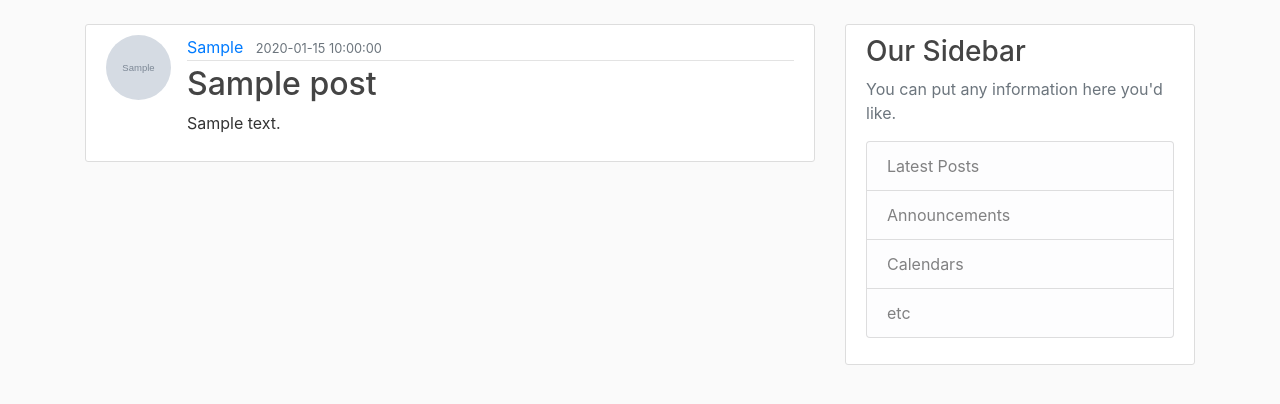
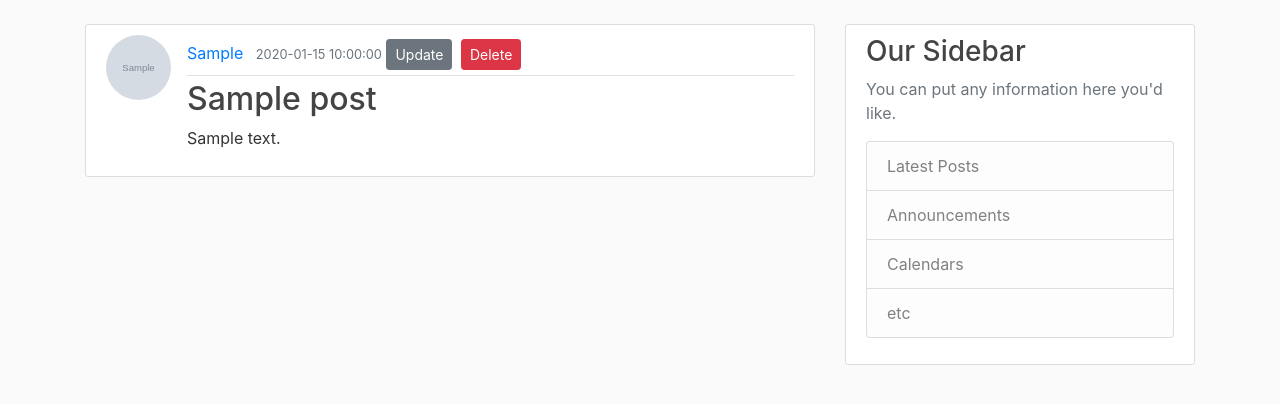
Before and after one commit to mikhailyemets/flask-blog, a Flask app: page /post/1 in a window 1280 px wide. Shown: the part 56-460 px from the top of the page. Run offline with Flask 3, Linux system fonts and the light colour scheme; a user stored in the database is signed in; tables that the repository leaves empty hold one stand-in row (values such as "Sample post"); grey boxes marked "Sample" are stand-in pictures; some libraries are stand-ins or nearby versions.

Commit message:
add delete button / functionality

```diff
--- a/flaskblog/routes.py
+++ b/flaskblog/routes.py
@@ -125,7 +125,8 @@ def new_post():
         'create_post.html',
         title='New post',
         form=form,
-        legend="New post"
+        legend="New post",
+        submit="Post"
     )
 
 @app.route("/post/<int:post_id>")
@@ -161,5 +162,17 @@ def update_post(post_id: int):
         "create_post.html",
         title="Update post",
         form=form,
-        legend="Update post"
+        legend="Update post",
+        submit="Update"
     )
+
+@app.route("/post/<int:post_id>/delete", methods=["POST"])
+@login_required
+def delete_post(post_id: int):
+    post = Post.query.get_or_404(post_id)
+    if post.user_id != current_user.id:
+        abort(403)
+    db.session.delete(post)
+    db.session.commit()
+    flash("Post has been deleted!", "success")
+    return redirect(url_for("home"))
--- a/flaskblog/templates/create_post.html
+++ b/flaskblog/templates/create_post.html
@@ -34,7 +34,7 @@
         </div>
       </fieldset>
       <div class="form-group">
-        {{ form.submit(class="btn btn-outline-info")}}
+        <button type="submit" class="btn btn-outline-info">{{ submit }}</button>
       </div>
     </form>
   </div>
--- a/flaskblog/templates/post.html
+++ b/flaskblog/templates/post.html
@@ -6,9 +6,34 @@
       <div class="article-metadata">
         <a class="mr-2" href="#">{{ post.author.username|capitalize }}</a>
         <small class="text-muted">{{ post.date_posted.strftime('%Y-%m-%d %H:%M:%S') }}</small>
+        {% if post.author == current_user %}
+          <a class="btn btn-secondary btn-sm mt-1 mb-1" href="{{ url_for('update_post', post_id=post.id) }}">Update</a>
+          <button type="button" class="btn btn-danger btn-sm m-1" data-toggle="modal" data-target="#deleteModalCenter">Delete</button>
+        {% endif %}
       </div>
       <h2 class="article-title">{{ post.title }}</h2>
       <p class="article-content">{{ post.content }}</p>
     </div>
   </article>
+  <div class="modal fade" id="deleteModalCenter" tabindex="-1" role="dialog" aria-labelledby="deleteModalCenterTitle" aria-hidden="true">
+    <div class="modal-dialog modal-dialog-centered" role="document">
+      <div class="modal-content">
+        <div class="modal-header">
+          <h5 class="modal-title" id="deleteModalLongTitle">Delete post? </h5>
+          <button type="button" class="close" data-dismiss="modal" aria-label="Close">
+            <span aria-hidden="true">&times;</span>
+          </button>
+        </div>
+        <div class="modal-body">
+          Are you sure you want to delete the post?
+        </div>
+        <div class="modal-footer">
+          <button type="button" class="btn btn-secondary" data-dismiss="modal">Close</button>
+          <form action="{{ url_for('delete_post', post_id=post.id) }}" method="POST">
+            <input type="submit" class="btn btn-danger" value="Delete">
+          </form>
+        </div>
+      </div>
+    </div>
+  </div>
 {% endblock content%}
```
